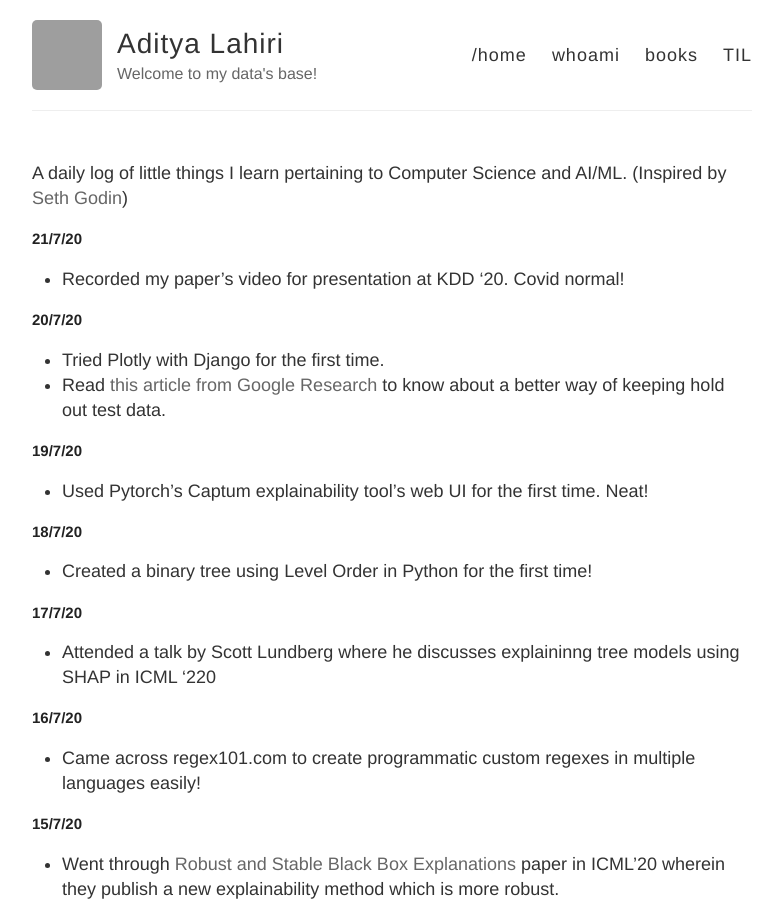
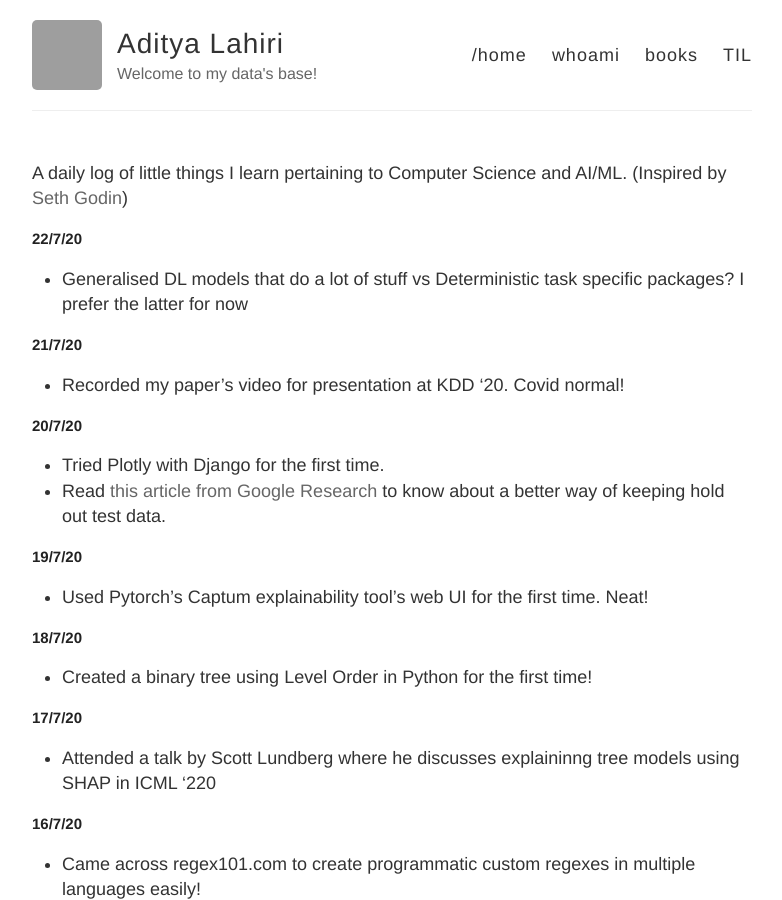
Before and after one commit to adityalahiri/adityalahiri.github.io, a Jekyll site: the page built from TIL.md, in a window 1280 px wide and 900 px high. Shown: the whole window, without its empty margins (248-1030 px from the left). Built offline with Jekyll 4.4.1, drawn with Linux system fonts in a browser that asks for light colours; our own code applies the rules of GitHub Pages for plain Markdown files; grey boxes are pictures that could not be loaded.

Commit message:
Update for 22/7

```diff
--- a/TIL.md
+++ b/TIL.md
@@ -1,5 +1,9 @@
 A daily log of little things I learn pertaining to Computer Science and AI/ML.
 (Inspired by [Seth Godin](https://seths.blog/))
+
+## 22/7/20
+
+* Generalised DL models that do a lot of stuff vs Deterministic task specific packages? I prefer the latter for now
 
 ## 21/7/20
 
```
